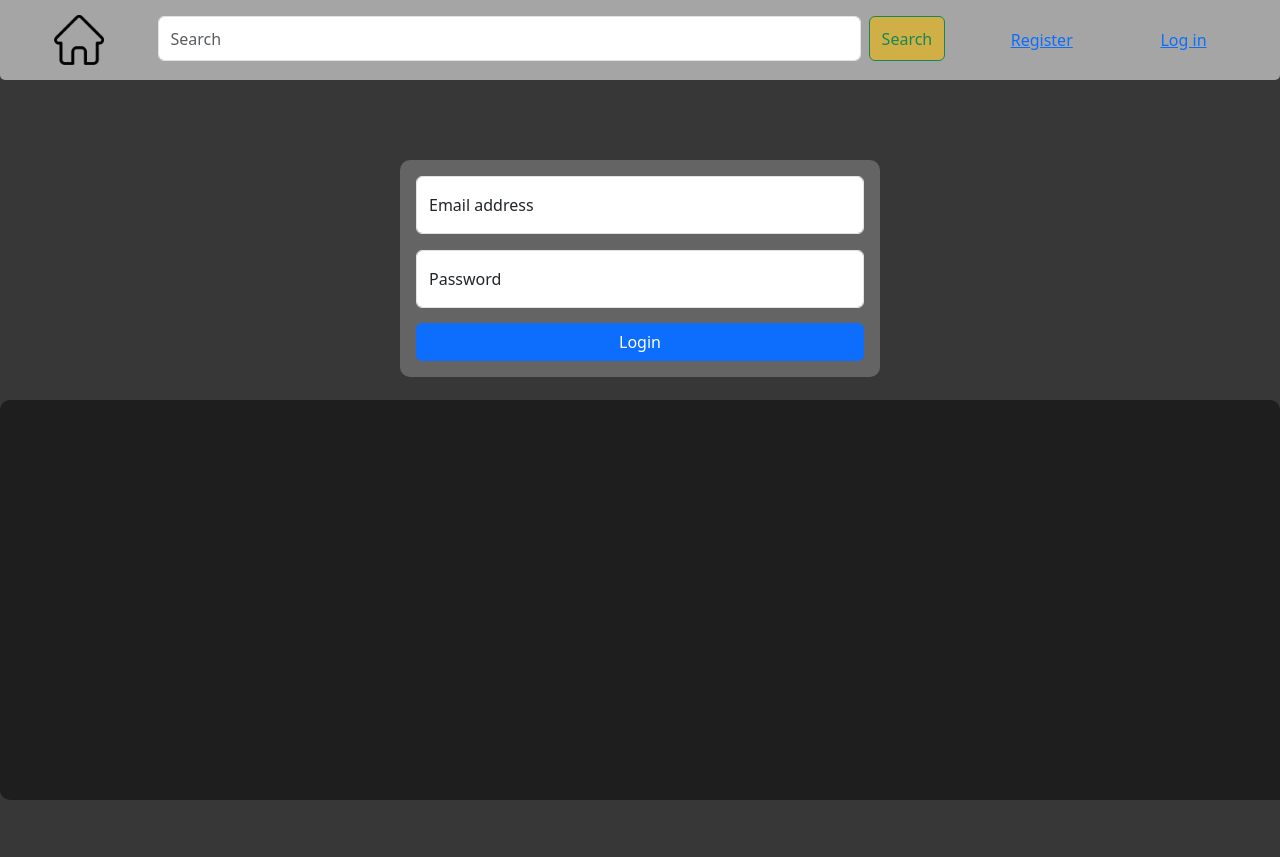
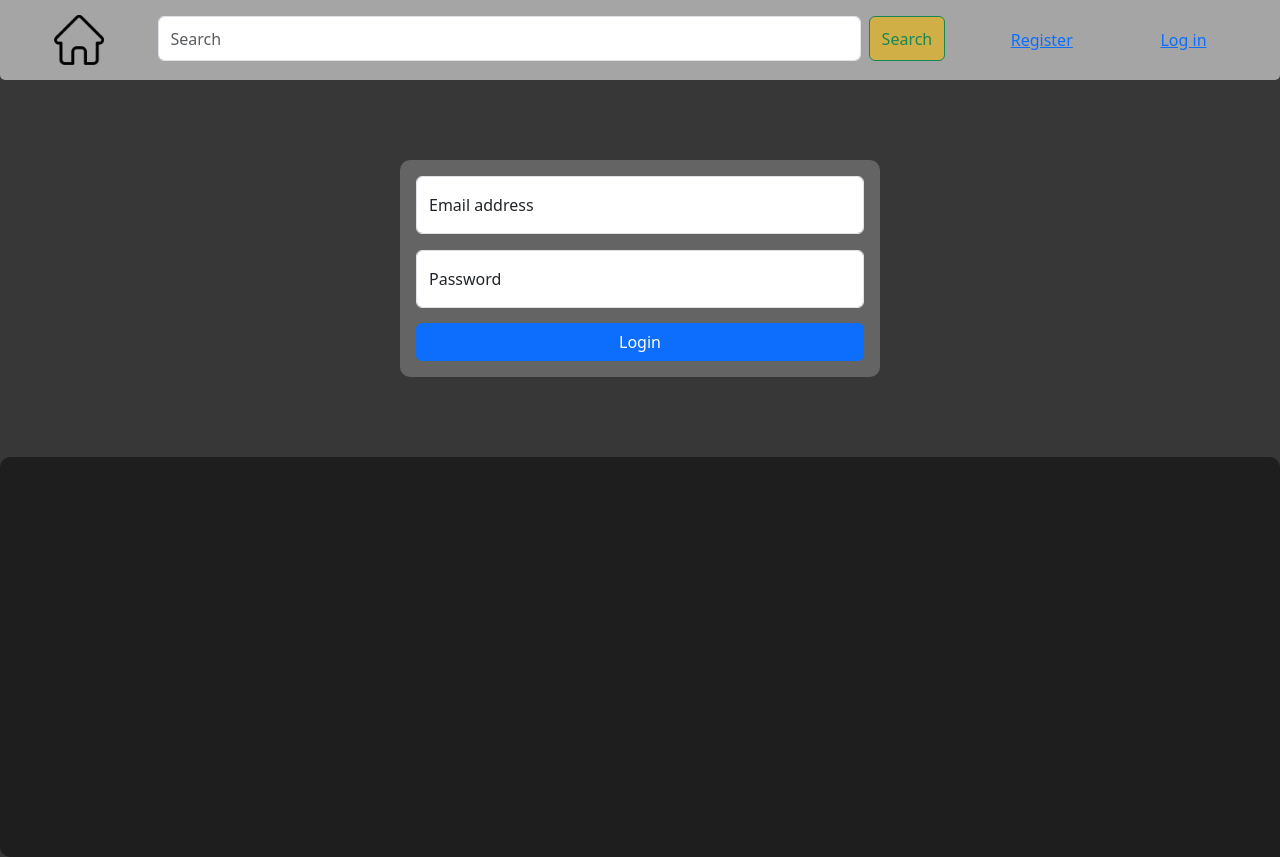
Before and after one commit to ThangTLuong/blog, a React (Create React App) app in the folder application/: page /login in a window 1280 px wide. Before the commit the page ends 800 px from the top, so only its background shows below. Built offline with nearby package versions, Linux system fonts and the light colour scheme; no server answers.

Commit message:
Replace margin with padding for pages' bodies

```diff
--- a/application/src/index.css
+++ b/application/src/index.css
@@ -66,16 +66,17 @@ body {
   border-radius: 5px;
 }
 
+.form-container {
+  padding: 5em 0 5em 0;
+}
+
 .form {
   background-color: rgb(100,100,100);
   position: relative;
-  margin-top: 5em;
-  margin-bottom: 5em;
 }
 
-
 div[id="body"] {
-  min-height: calc(100vh - (80px + 480px));
+  min-height: calc(100vh - (80px + 400px));
   height: auto;
 }
 
--- a/application/src/pages/login.js
+++ b/application/src/pages/login.js
@@ -20,6 +20,7 @@ class Login extends React.Component {
   render() {
     return (
       <div id="body">
+        <div className="form-container">
           <form
             className="form form-center round-edges"
             action="/"
@@ -33,7 +34,9 @@ class Login extends React.Component {
                   className="form-control"
                   id="floatingInput"
                   placeholder="name@example.com"
-                onChange={(data) => this.setState({ email: data.target.value })}
+                  onChange={(data) =>
+                    this.setState({ email: data.target.value })
+                  }
                 />
                 <label htmlFor="floatingInput">Email address</label>
               </div>
@@ -57,6 +60,7 @@ class Login extends React.Component {
             </div>
           </form>
         </div>
+      </div>
     );
   }
 }
--- a/application/src/pages/registration.js
+++ b/application/src/pages/registration.js
@@ -98,6 +98,7 @@ class Register extends React.Component {
   render() {
     return (
       <div id="body">
+        <div className="form-container">
           <form
             className="form form-center round-edges"
             action="/login"
@@ -193,6 +194,7 @@ class Register extends React.Component {
             </div>
           </form>
         </div>
+      </div>
     );
   }
 }
--- a/application/src/pages/styles/home.css
+++ b/application/src/pages/styles/home.css
@@ -8,7 +8,7 @@
 
 .posts-container {
   @apply full-width;
-  margin: 5em 0 5em 0;
+  padding-top: 5em;
 }
 
 .media-container,
@@ -18,7 +18,7 @@
   border-radius: 10px 10px 0 0;
   display: flex;
   flex-wrap: wrap;
-  margin: 3em auto;
+  margin: 0 auto;
   margin-bottom: 0;
   min-width: 300px;
   max-width: 1500px;
@@ -60,7 +60,7 @@
   @apply full-width;
   border-radius: 0 0 10px 10px;
   height: 70px;
-  margin-top: 0;
+  margin: 0 auto 5em auto;
   flex-wrap: nowrap;
   justify-content: center;
   align-items: center;
```
Lines whose indentation alone changed are shown as unchanged.
